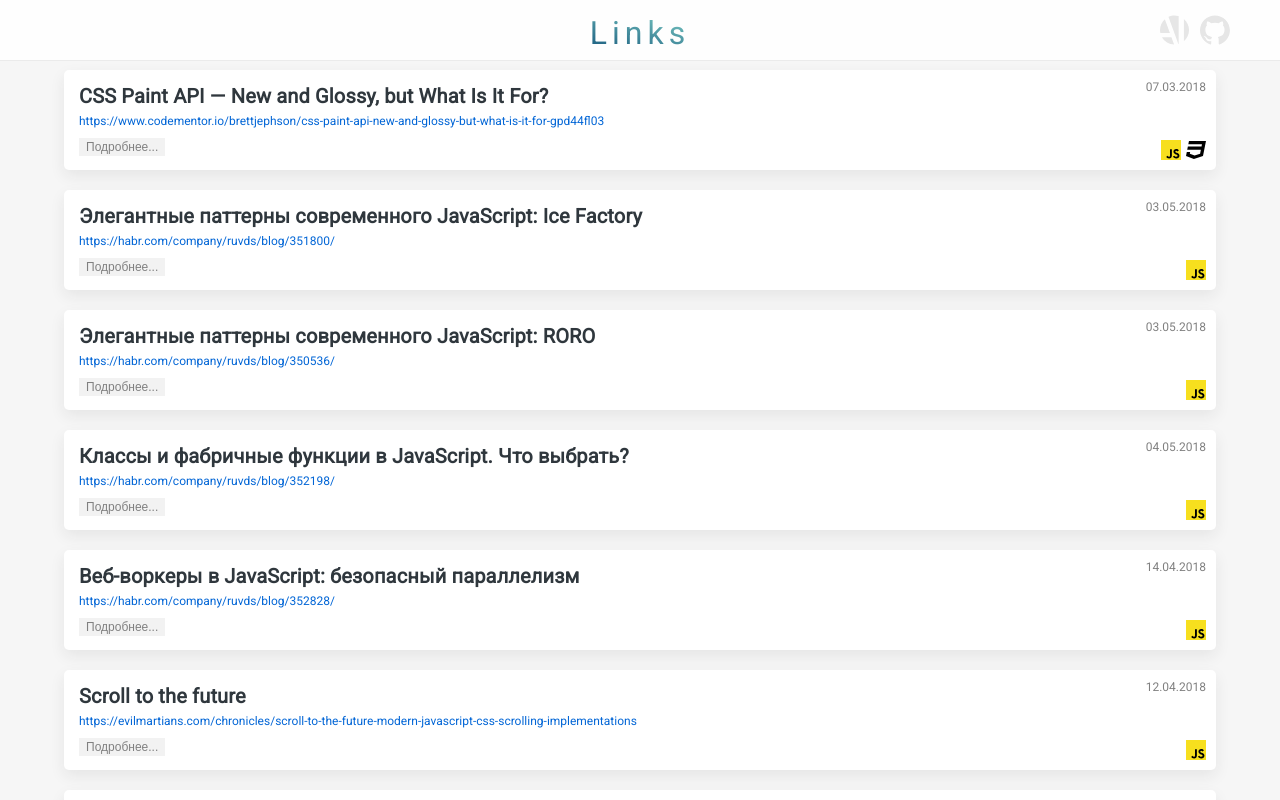
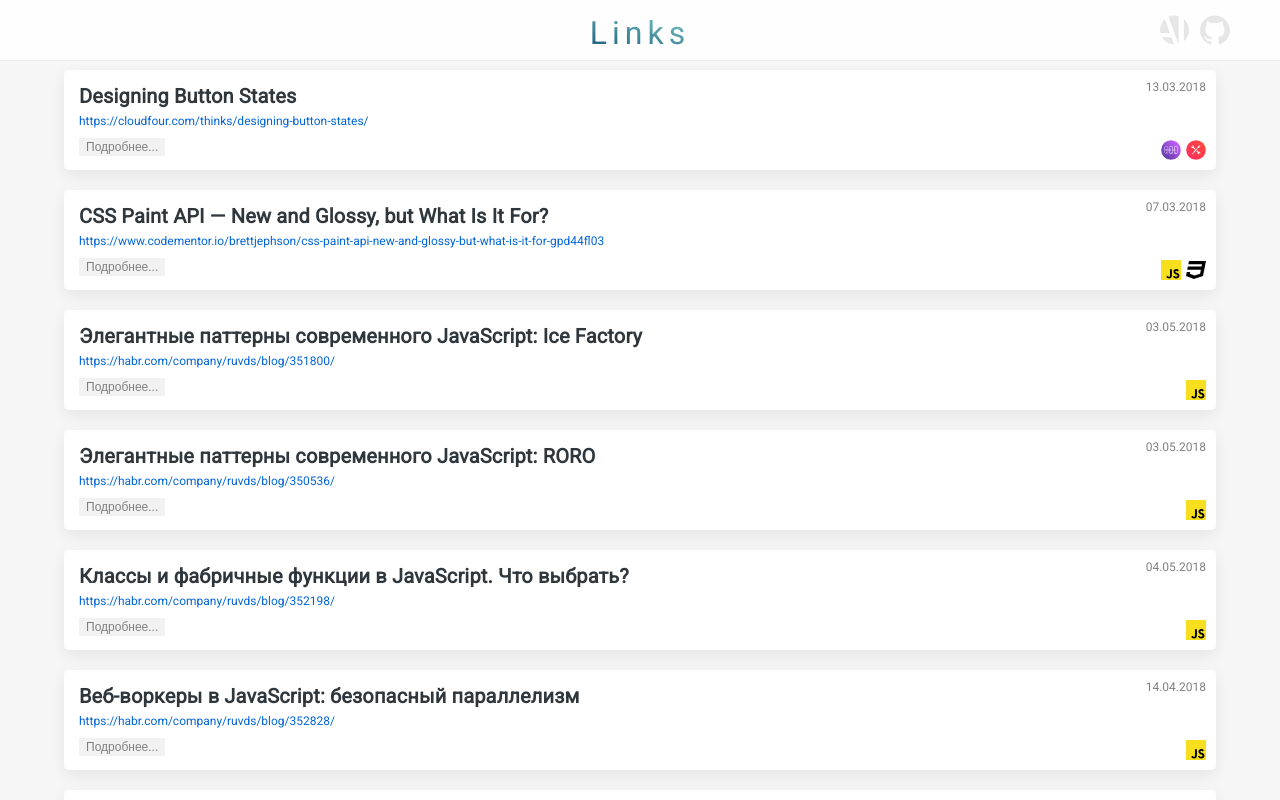
Before and after one commit to MoonW1nd/Links, a React app: page / in a window 1280 px wide. Shown: the top 800 px of the page. Built offline with nearby package versions, Linux system fonts and the light colour scheme.

Commit message:
Add tags: UIUX and design and update data

```diff
--- a/src/components/TagIcon/assets/_iconLibraryModule.js
+++ b/src/components/TagIcon/assets/_iconLibraryModule.js
@@ -5,6 +5,8 @@ import npm from './npm.svg';
 import gitHub from './octoCat.svg';
 import css from './css.svg';
 import html from './html.svg';
+import UIUX from './UIUX.svg';
+import design from './design.svg';
 
 export default {
   nodeJS,
@@ -14,4 +16,6 @@ export default {
   gitHub,
   css,
   html,
+  UIUX,
+  design,
 };
--- a/src/data.js
+++ b/src/data.js
@@ -63,4 +63,12 @@ export const articles = [
     text: 'Обзор нового The CSS Paint API, доступного в Chrome 65',
     tags: ['javaScript', 'css'],
   },
+  {
+    id: '9',
+    date: '2018-03-13T15:03:23.000Z',
+    title: 'Designing Button States',
+    link: 'https://cloudfour.com/thinks/designing-button-states/',
+    text: 'Дизайн состояний кнопки. Тайлер Стика с введением в основные принципы создания удобных, доступных и понятных кнопок',
+    tags: ['UIUX', 'design'],
+  },
 ];
```
Also changed, not shown: src/components/TagIcon/assets/UIUX.svg (added), src/components/TagIcon/assets/design.svg (added).
